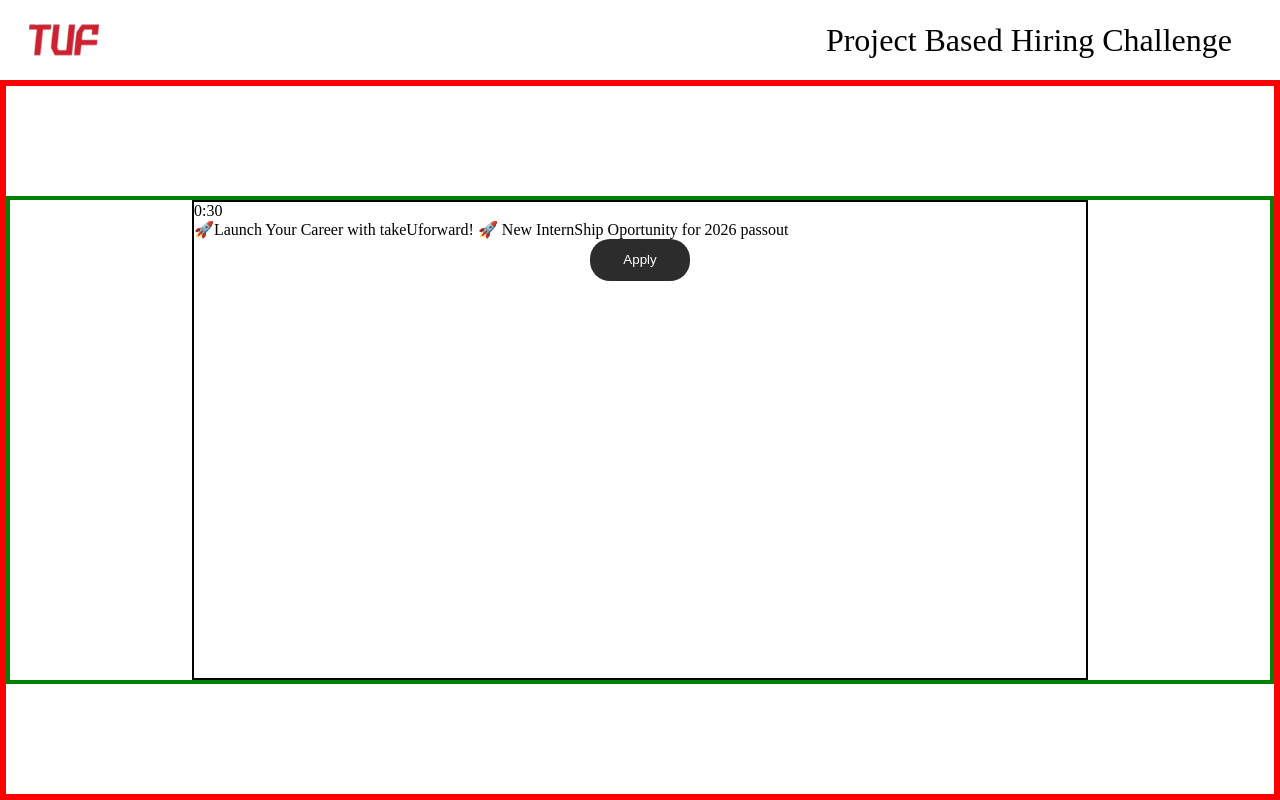
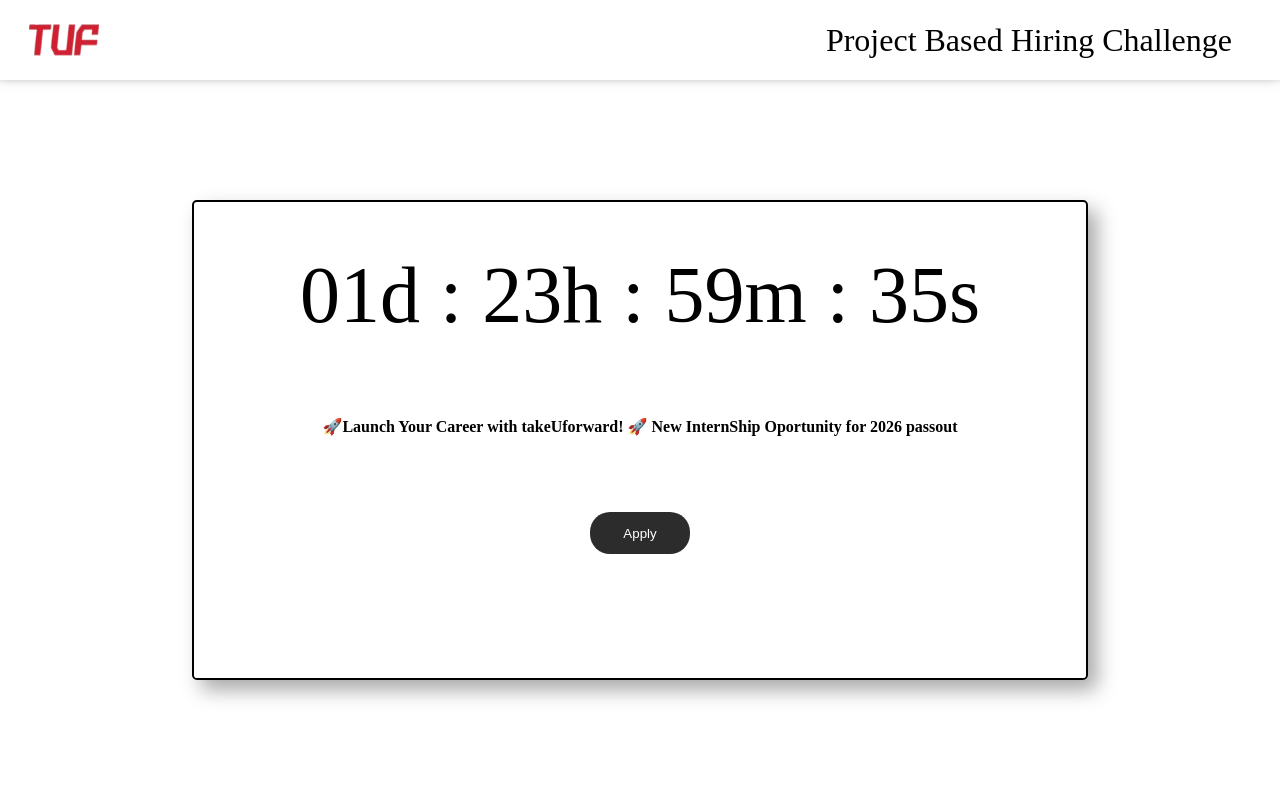
Before and after one commit to DeepLajpal/takeUforward_SWE_ProjectBased_Hiring, a React (Vite) app in the folder FrontEnd/: page / in a window 1280 px wide. Built offline with nearby package versions, Linux system fonts and the light colour scheme.

Commit message:
chore: Update Banner component with timer and apply button

```diff
--- a/FrontEnd/src/components/Banner.jsx
+++ b/FrontEnd/src/components/Banner.jsx
@@ -1,16 +1,14 @@
-import { useState } from "react";
 import styles from "../styles/Banner.module.scss"
-import { RxCross2 } from "react-icons/rx";
 import PrimaryButton from "./primaryButton";
+import ReverseTimer from "./ReverseTimer";
 
 const Banner = () => {
-    const [timerMinutes, setTimerMinutes] = useState(0);
-    const [timerSeconds, setTimerSeconds] = useState(30);
+
     return (
         <div className={styles.bannerContainer}>
             <div className={styles.bannerContent}>
                 <div className={styles.bannerTimerContainer}>
-                    <p className={styles.bannerTimer}>{timerMinutes}:{timerSeconds}</p>
+                    <ReverseTimer/>
                 </div>
                 <div className={styles.bannerTextContainer}>
                     <p className={styles.closeBtn}> 🚀Launch Your Career with takeUforward! 🚀 New InternShip Oportunity for 2026 passout</p>
--- /dev/null
+++ b/FrontEnd/src/components/ReverseTimer.jsx
@@ -0,0 +1,46 @@
+import { useEffect, useState } from "react";
+import styles from "../styles/ReverseTimer.module.scss"
+
+const ReverseTimer = () => {
+
+  const [timerDays, setTimerDays] = useState(1);
+  const [timerHours, setTimerHours] = useState(23);
+  const [timerMinutes, setTimerMinutes] = useState(59);
+  const [timerSeconds, setTimerSeconds] = useState(30);
+
+  const handleTimer = () => {
+    setTimerSeconds((prevSeconds) => {
+      if (prevSeconds === 59) {
+        setTimerMinutes((prevMinutes) => {
+          if (prevMinutes === 59 && prevSeconds === 59) {
+            setTimerHours((prevHours) => {
+              if (prevHours === 23 && prevMinutes === 59 && prevSeconds === 59) {
+                setTimerDays((prevDays) => prevDays + 1);
+                return 0;
+              }
+              prevHours + 1
+            })
+            return 0;
+          }
+          return prevMinutes + 1
+        });
+        return 0;
+      };
+      return prevSeconds + 1
+    })
+  }
+
+  useEffect(() => {
+    const timerId = setInterval(handleTimer, 1000)
+    return () => clearInterval(timerId); //cleanup Function
+  }, [])
+
+  return (
+    <div className={styles.timerContainer}>
+      <p className={styles.timerDays}></p>
+      <p className={styles.bannerTimer}>{timerDays.toString().padStart(2, "0") + "d"} : {timerHours.toString().padStart(2, "0")}h : {timerMinutes.toString().padStart(2, "0")}m : {timerSeconds.toString().padStart(2, "0")}s</p>
+    </div>
+  )
+}
+
+export default ReverseTimer
--- a/FrontEnd/src/pages/Home.jsx
+++ b/FrontEnd/src/pages/Home.jsx
@@ -1,5 +1,4 @@
 import Banner from "../components/Banner.jsx";
-import PrimaryButton from "../components/primaryButton";
 import styles from "../styles/Home.module.scss";
 
 const Home = () => {
--- a/FrontEnd/src/styles/Banner.module.scss
+++ b/FrontEnd/src/styles/Banner.module.scss
@@ -1,5 +1,26 @@
-.bannerContainer{
-    border: 2px solid black;
-    height: 60vh;
-    width: 70vw;
+.bannerContainer {
+  border: 2px solid black;
+  height: 60vh;
+  width: 70vw;
+  display: grid;
+  align-items: center;
+  justify-items: center;
+  border-radius: 0.3rem;
+  box-shadow: 9px 10px 20px 0px #a8a8a8;
+
+  .bannerContent {
+    // border: 2px solid green;
+    height: 80%;
+    width: 80%;
+    display: grid;
+    justify-items: center;
+
+    .bannerTimerContainer {
+      font-size: 5rem;
+    }
+
+    .bannerTextContainer {
+      font-weight: bold;
+    }
+  }
 }
--- a/FrontEnd/src/styles/Home.module.scss
+++ b/FrontEnd/src/styles/Home.module.scss
@@ -1,11 +1,11 @@
 .homeContainer{
-    border: 6px solid red;
+    // border: 6px solid red;
     height: 90vh;
     display: grid;
     align-content: center;
 
     .homeContent{
-        border: 4px solid green;
+        // border: 4px solid green;
         display: grid;
         align-items: center;
         justify-content: center;
--- /dev/null
+++ b/FrontEnd/src/styles/ReverseTimer.module.scss
@@ -0,0 +1,9 @@
+.timerContainer{
+    font-size: 5rem;
+    display: grid;
+    justify-items: center;
+
+    .timerDays{
+        font-size: 3rem
+    }
+}
```
